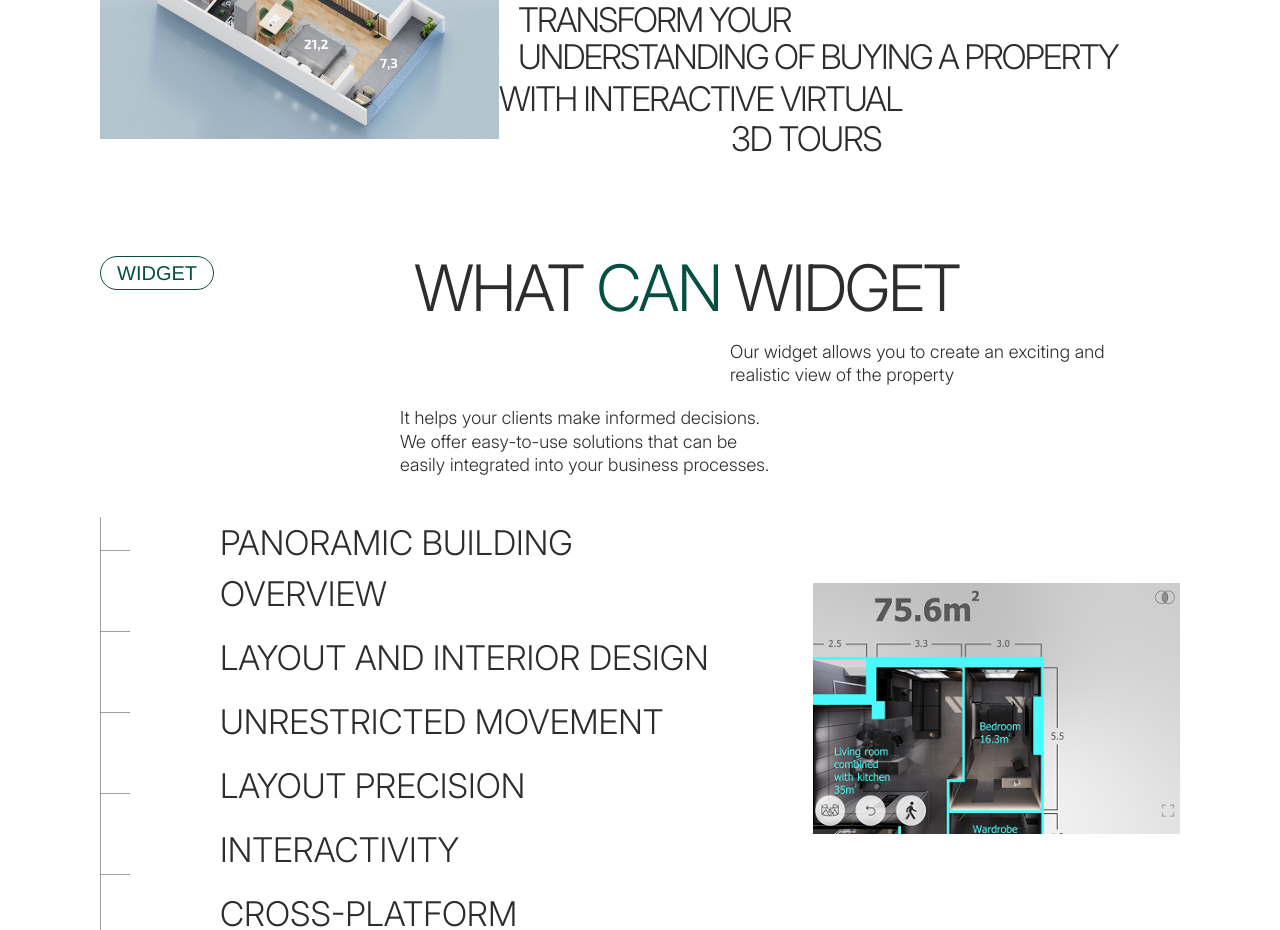
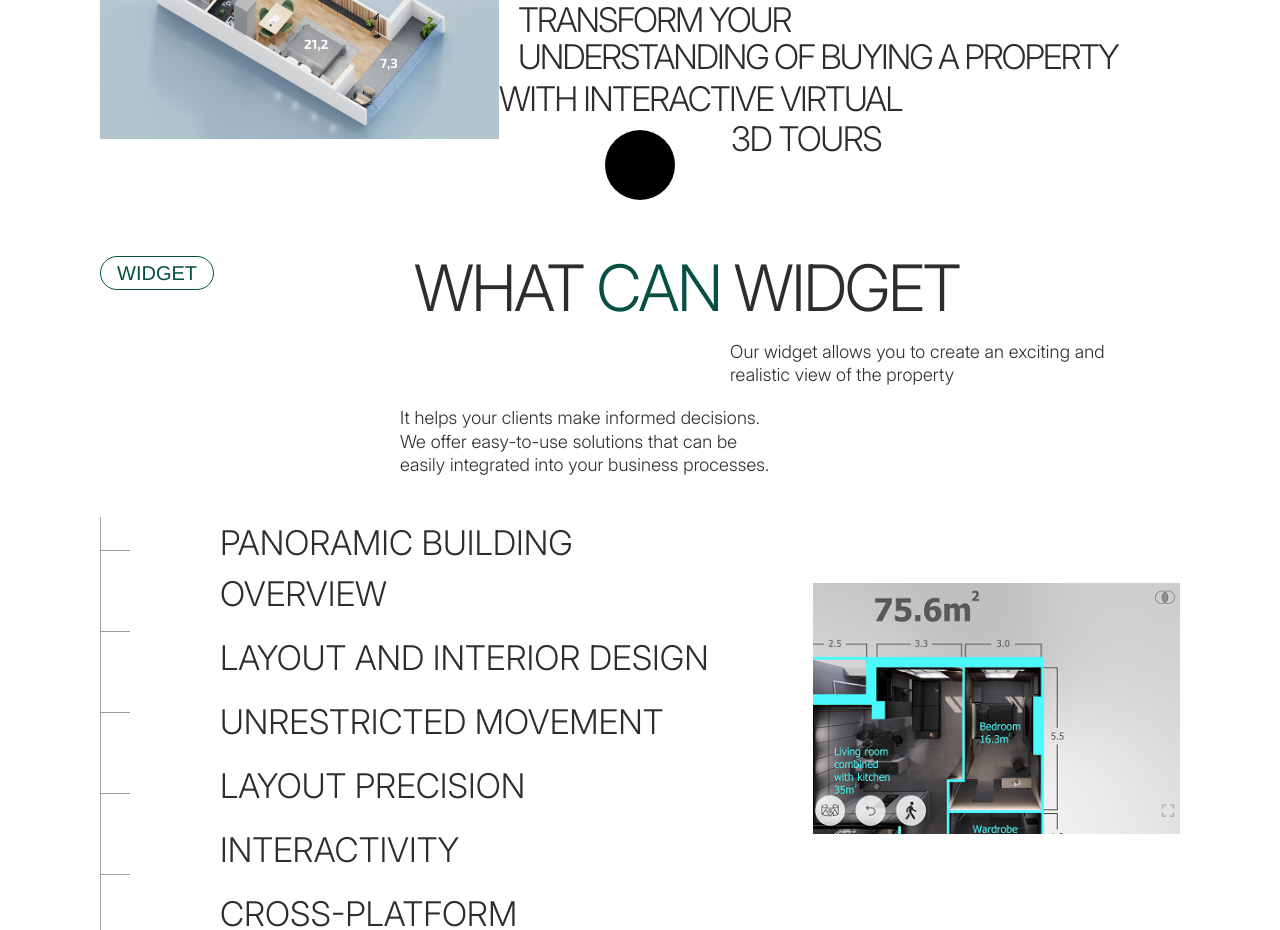
Before and after one commit to Shimatrix/XR_Place-2, a React (Vite) app: page / in a window 1280 px wide. Shown: the part 1120-2050 px from the top of the page. Built offline with nearby package versions, Linux system fonts and the light colour scheme; a web font is replaced by a local one.

Commit message:
fix: добавил пропс на открытие модалки в Cover

```diff
--- a/src/App.tsx
+++ b/src/App.tsx
@@ -71,7 +71,7 @@ function App() {
         <>
           <Cursor />
           <Header />
-          <Cover />
+          <Cover openModal={openContactModal} />
           <Philosophy />
           <WidgetDemo images={widgetDemoImages} />
           <BlockClients />
--- a/src/components/Cover/Cover.tsx
+++ b/src/components/Cover/Cover.tsx
@@ -1,25 +1,28 @@
-import { useEffect, useRef, useState } from 'react';
+import { useEffect, useRef } from 'react';
 import { useTranslation } from 'react-i18next';
 import styles from './Cover.module.scss';
 import vector30 from '/src/assets/images/vector_30.svg';
 import arrow from '/src/assets/images/arrow.svg';
 import gsap from 'gsap';
 import { ScrollTrigger } from 'gsap/ScrollTrigger';
+import PropTypes from 'prop-types';
 
 gsap.registerPlugin(ScrollTrigger);
 
-const Cover = () => {
-  const [showCircle, setShowCircle] = useState(true);
+interface CoverProps {
+  openModal: () => void;
+}
+
+const Cover: React.FC<CoverProps> = ({ openModal }) => {
   const { t } = useTranslation();
   const figureRef = useRef<HTMLDivElement>(null);
 
   useEffect(() => {
-    // Круг исчезнет через 0.5s (0.2s задержка + 0.3s анимация)
     const timer = setTimeout(() => {
-      setShowCircle(false);
+      // Круг исчезает через 700 мс
+      document.body.classList.add(styles.hideCircle);
     }, 700);
 
-    // Инициализация параллакса
     if (figureRef.current) {
       gsap.to(figureRef.current, {
         y: -200,
@@ -42,19 +45,9 @@ const Cover = () => {
   return (
     <>
       <div className={styles.gridContainer}>
-        {showCircle && <div className={styles.animatedCircle} />}
-
+        <div className={styles.animatedCircle} />
         <div className={`${styles.gridItem} ${styles.item1}`}>
           <h1 className={`${styles.cover_title} ${styles.cover_title_mask}`}>XR PLACE</h1>
-          {/* <h1 className={styles.cover_title}>
-          <span className={styles.title_mask}>
-            {'HR PLACE'.split('').map((letter, index) => (
-              <span key={index} className={letter === ' ' ? styles.spaceChar : ''}>
-                {letter === ' ' ? '\u00A0' : letter}
-              </span>
-            ))}
-          </span>
-        </h1> */}
         </div>
 
         <div className={`${styles.gridItem} ${styles.item2}`}>
@@ -72,7 +65,7 @@ const Cover = () => {
         <div className={`${styles.gridItem} ${styles.item4}`}>
           <div className={styles.contentWrapper}>
             <div className={styles.cover_text}>{t('cover.text')}</div>
-            <button className={styles.button}>
+            <button className={styles.button} onClick={openModal}>
               {t('cover.buttonDemo')}
               <img className={styles.button_arrow} src={arrow} alt="arrow" />
             </button>
@@ -88,15 +81,15 @@ const Cover = () => {
           <div ref={figureRef} className={styles.container_main_figure} />
         </div>
 
-        {/* Разделительные линии как часть grid-структуры */}
         <div className={styles.verticalDivider} />
         <div className={styles.horizontalDivider1} />
         <div className={styles.horizontalDivider2} />
         <div className={styles.intersectionMarker} />
       </div>
+
       <div className={styles.contentWrapper_mobile}>
         <div className={styles.cover_text}>{t('cover.text')}</div>
-        <button className={styles.button}>
+        <button className={styles.button} onClick={openModal}>
           {t('cover.buttonDemo')}
           <img className={styles.button_arrow} src={arrow} alt="arrow" />
         </button>
@@ -105,4 +98,8 @@ const Cover = () => {
   );
 };
 
+Cover.propTypes = {
+  openModal: PropTypes.func.isRequired,
+};
+
 export default Cover;
```
